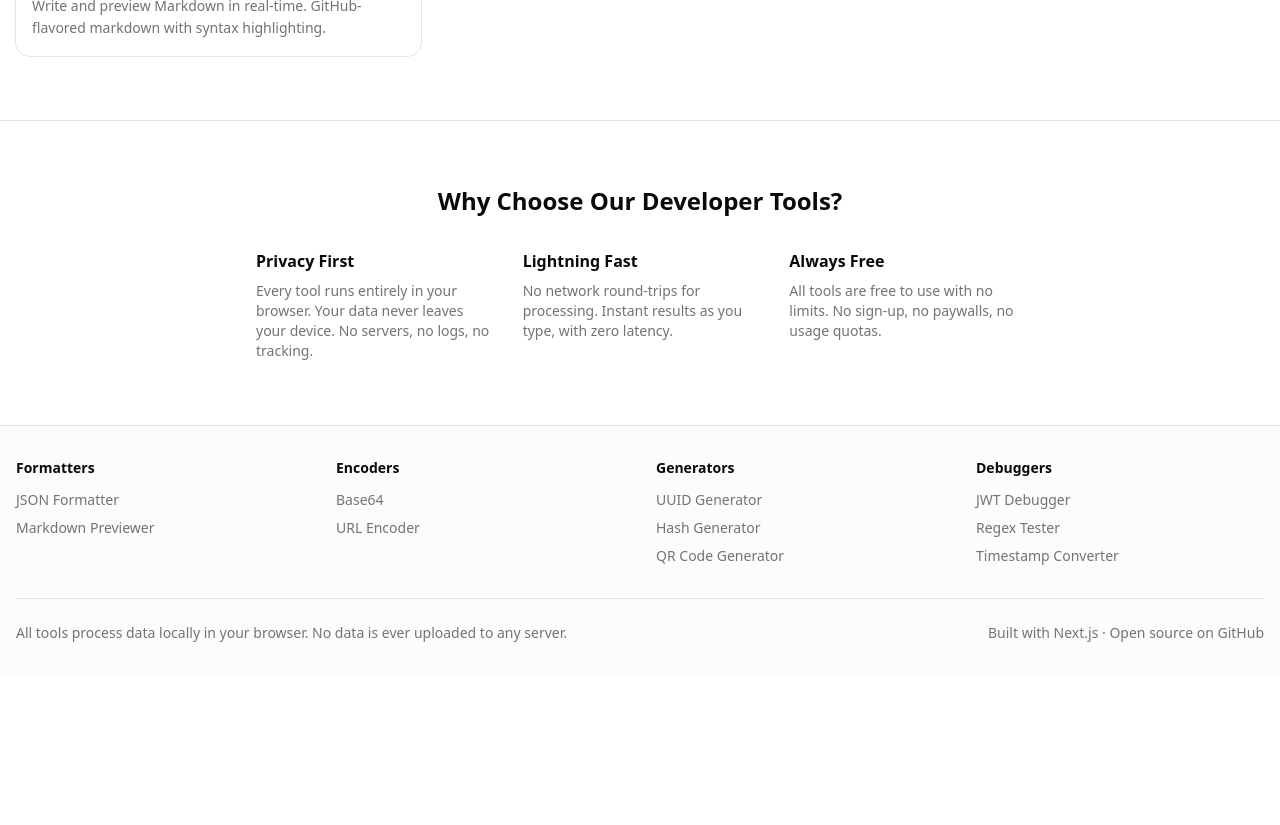
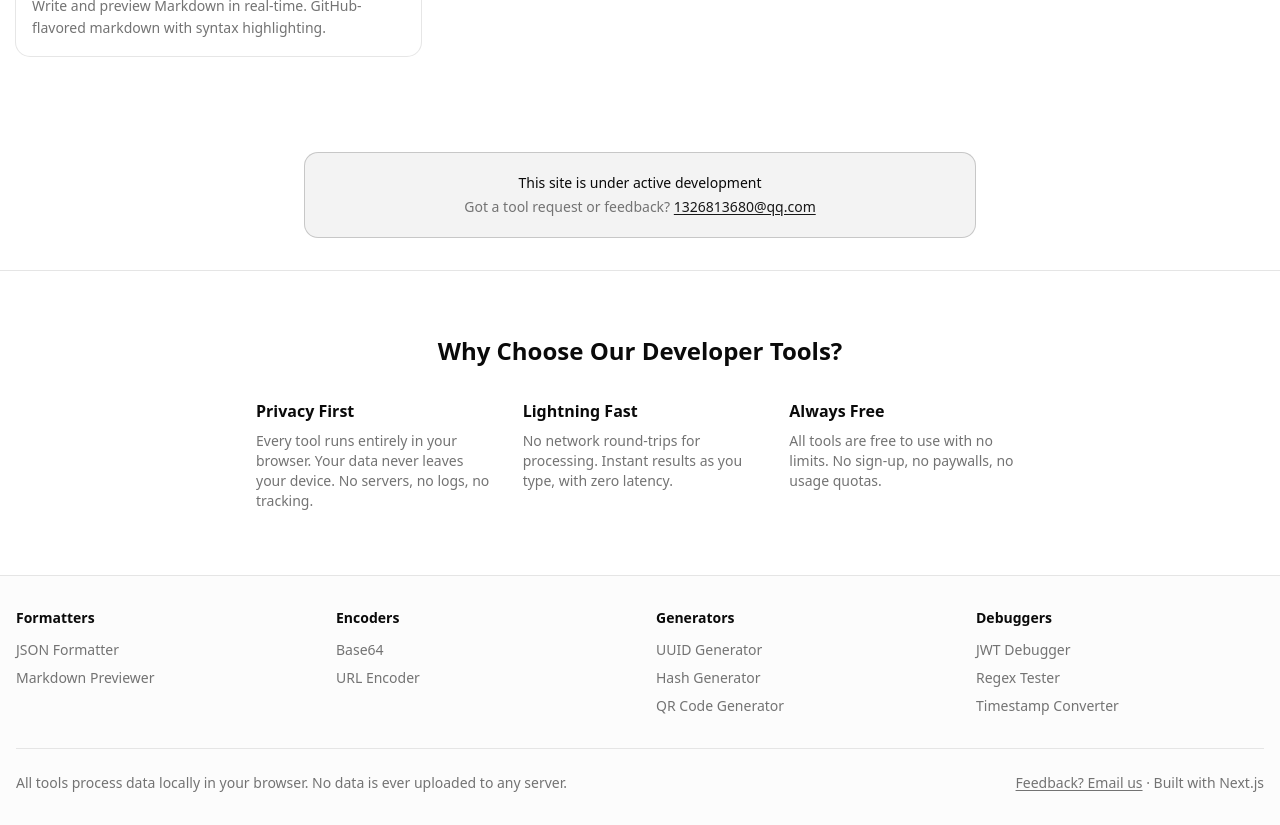
Before and after one commit to Nyann1/devtools, a Next.js app: page / in a window 1280 px wide. Shown: the part 1080-1905 px from the top of the page. Before the commit the page ends 1755 px from the top, so only its background shows below. Built offline with nearby package versions, Linux system fonts and the light colour scheme.

Commit message:
Add feedback contact section to homepage and footer

```diff
--- a/src/app/page.tsx
+++ b/src/app/page.tsx
@@ -140,6 +140,22 @@ export default function Home() {
         </div>
       </section>
 
+      <section className="container mx-auto px-4 py-8">
+        <div className="max-w-2xl mx-auto text-center">
+          <div className="rounded-xl bg-primary/5 border border-primary/20 px-6 py-5">
+            <p className="text-sm font-medium mb-1">
+              This site is under active development
+            </p>
+            <p className="text-sm text-muted-foreground">
+              Got a tool request or feedback?{" "}
+              <a href="mailto:1326813680@qq.com" className="text-primary underline underline-offset-2 hover:text-primary/80">
+                1326813680@qq.com
+              </a>
+            </p>
+          </div>
+        </div>
+      </section>
+
       <section className="container mx-auto px-4 py-16 border-t">
         <div className="max-w-3xl mx-auto text-center">
           <h2 className="text-2xl font-bold mb-4">
--- a/src/components/footer.tsx
+++ b/src/components/footer.tsx
@@ -92,7 +92,10 @@ export function Footer() {
             uploaded to any server.
           </p>
           <p>
-            Built with Next.js &middot; Open source on GitHub
+            <a href="mailto:1326813680@qq.com" className="hover:text-foreground transition-colors underline underline-offset-2">
+              Feedback? Email us
+            </a>
+            {" "}&middot; Built with Next.js
           </p>
         </div>
       </div>
```
